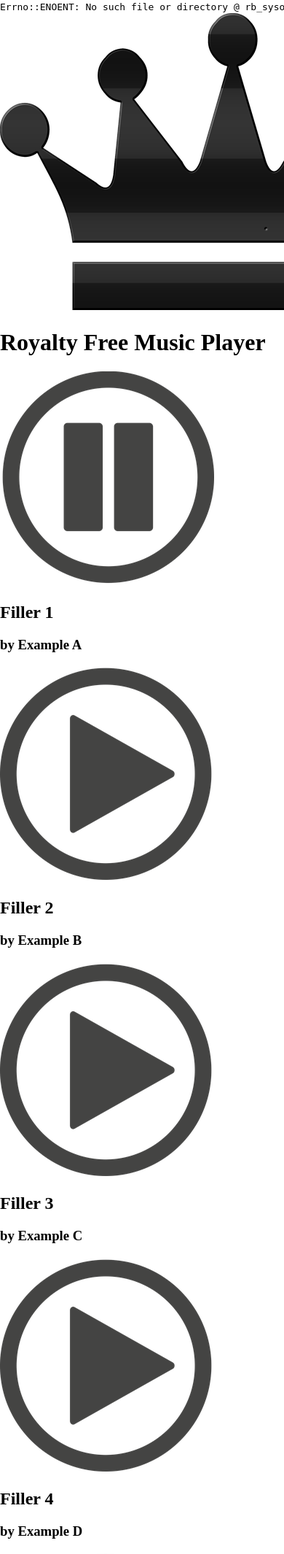
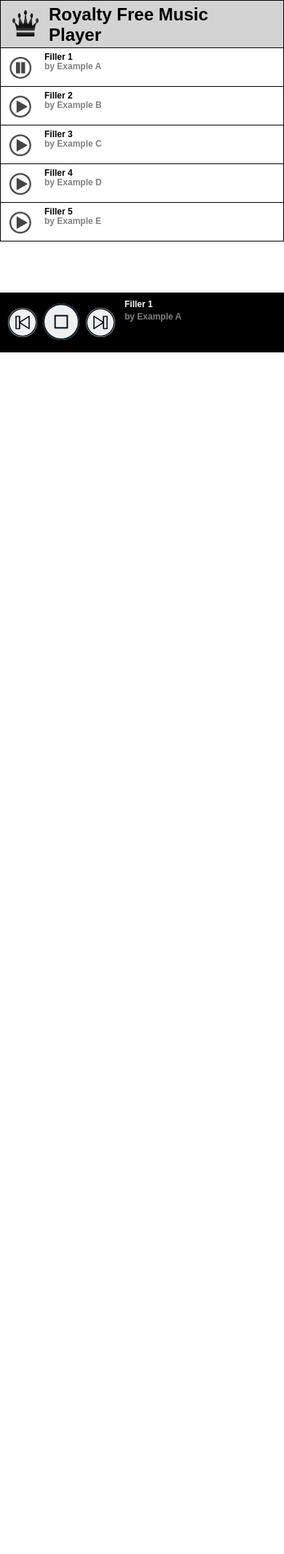
Before and after one commit to vikingeducation/assignment_royalty_free_music_player, a PHP site: page / in a window 390 px wide; the page is wider, and only the part inside the window is pictured. Shown: the top 2130 px of that part at 73% size. After the commit the page ends 483 px from the top of that part, so only its background shows below. Run offline with PHP 8.4, Linux system fonts and the light colour scheme.

Commit message:
re-adding sass cache as a new one has to be created apparently

```diff
--- a/assets/styles/style.css
+++ b/assets/styles/style.css
@@ -1,25 +1,157 @@
-/*
-Errno::ENOENT: No such file or directory @ rb_sysopen - assets/styles/input.scss
+* {
+  font-family: sans-serif; }
 
-Backtrace:
-/home/brennan/.rvm/gems/ruby-2.4.1/gems/sass-3.5.3/lib/sass/plugin/compiler.rb:454:in `read'
-/home/brennan/.rvm/gems/ruby-2.4.1/gems/sass-3.5.3/lib/sass/plugin/compiler.rb:454:in `update_stylesheet'
-/home/brennan/.rvm/gems/ruby-2.4.1/gems/sass-3.5.3/lib/sass/plugin/compiler.rb:215:in `block in update_stylesheets'
-/home/brennan/.rvm/gems/ruby-2.4.1/gems/sass-3.5.3/lib/sass/plugin/compiler.rb:209:in `each'
-/home/brennan/.rvm/gems/ruby-2.4.1/gems/sass-3.5.3/lib/sass/plugin/compiler.rb:209:in `update_stylesheets'
-/home/brennan/.rvm/gems/ruby-2.4.1/gems/sass-3.5.3/lib/sass/plugin/compiler.rb:294:in `watch'
-/home/brennan/.rvm/gems/ruby-2.4.1/gems/sass-3.5.3/lib/sass/plugin.rb:109:in `method_missing'
-/home/brennan/.rvm/gems/ruby-2.4.1/gems/sass-3.5.3/lib/sass/exec/sass_scss.rb:360:in `watch_or_update'
-/home/brennan/.rvm/gems/ruby-2.4.1/gems/sass-3.5.3/lib/sass/exec/sass_scss.rb:51:in `process_result'
-/home/brennan/.rvm/gems/ruby-2.4.1/gems/sass-3.5.3/lib/sass/exec/base.rb:52:in `parse'
-/home/brennan/.rvm/gems/ruby-2.4.1/gems/sass-3.5.3/lib/sass/exec/base.rb:19:in `parse!'
-/home/brennan/.rvm/gems/ruby-2.4.1/gems/sass-3.5.3/bin/sass:13:in `<top (required)>'
-/home/brennan/.rvm/gems/ruby-2.4.1/bin/sass:22:in `load'
-/home/brennan/.rvm/gems/ruby-2.4.1/bin/sass:22:in `<main>'
-/home/brennan/.rvm/gems/ruby-2.4.1/bin/ruby_executable_hooks:15:in `eval'
-/home/brennan/.rvm/gems/ruby-2.4.1/bin/ruby_executable_hooks:15:in `<main>'
-*/
-body:before {
-  white-space: pre;
-  font-family: monospace;
-  content: "Errno::ENOENT: No such file or directory @ rb_sysopen - assets/styles/input.scss"; }
+body {
+  align-items: center;
+  display: flex;
+  flex-direction: column;
+  height: 100%;
+  width: 100%;
+  position: absolute; }
+
+.title {
+  background-color: lightgrey;
+  width: calc(100% - 2px);
+  border: 1px solid black;
+  height: 64px; }
+
+.crown {
+  height: 36px;
+  width: 36px;
+  margin-top: 13px;
+  margin-left: 16px; }
+
+h1 {
+  font-size: 32px;
+  font-weight: bold;
+  margin-left: 66px;
+  margin-top: -37.5px; }
+
+@media screen and (max-width: 575px) {
+  h1 {
+    font-size: 24px;
+    width: 240px;
+    margin-top: -48px; } }
+.song {
+  width: calc(100% - 2px);
+  height: 52px;
+  min-height: 52px;
+  border-bottom: 1px solid black;
+  border-left: 1px solid black;
+  border-right: 1px solid black; }
+
+.song-button {
+  height: 30px;
+  width: 30px;
+  margin-top: 11.5px;
+  margin-left: 12px; }
+
+h2 {
+  font-size: 16px;
+  font-weight: bold;
+  margin-top: -37px;
+  margin-left: 60px; }
+
+h3 {
+  color: grey;
+  font-size: 12px;
+  margin-top: -11px;
+  margin-left: 60px; }
+
+@media screen and (max-width: 575px) {
+  h2 {
+    font-size: 12px;
+    margin-top: -40px;
+    max-width: 350px; }
+
+  h3 {
+    max-width: 350px; } }
+.status {
+  width: calc(100% - 2px);
+  border: 1px solid black;
+  margin-top: 18%;
+  background-color: black;
+  height: 80px; }
+
+.previous-button {
+  height: 40px;
+  width: 40px;
+  transform: scaleX(-1);
+  margin-bottom: 4px;
+  margin-left: 16px; }
+
+.main-button {
+  height: 50px;
+  width: 50px;
+  margin-top: 14px;
+  margin-left: 16px; }
+
+.after-button {
+  height: 40px;
+  width: 40px;
+  margin-bottom: 4px;
+  margin-left: 16px; }
+
+h4 {
+  color: white;
+  font-size: 20px;
+  margin-top: -51px;
+  margin-left: 210px; }
+
+h5 {
+  color: grey;
+  font-size: 16px;
+  margin-top: -23px;
+  margin-left: 210px; }
+
+@media screen and (max-width: 1279px) {
+  .previous-button {
+    margin-left: 10px; }
+
+  .main-button {
+    margin-left: 6px; }
+
+  .after-button {
+    margin-left: 6px; }
+
+  h4 {
+    margin-left: 176px; }
+
+  h5 {
+    margin-left: 176px; } }
+@media screen and (max-width: 959px) {
+  .main-button {
+    margin-left: 4px; }
+
+  .after-button {
+    margin-left: 4px; }
+
+  h4 {
+    font-size: 18px;
+    max-width: 500px;
+    margin-top: -62px;
+    margin-left: 170px; }
+
+  h5 {
+    max-width: 500px;
+    margin-left: 170px; } }
+@media screen and (max-width: 750px) {
+  * {
+    overflow: hidden; }
+
+  h4 {
+    font-size: 14px; }
+
+  h5 {
+    font-size: 14px;
+    margin-top: -16px; } }
+@media screen and (max-width: 479px) {
+  h4 {
+    font-size: 12px;
+    margin-top: -60px; }
+
+  h5 {
+    font-size: 12px;
+    margin-top: -12px; } }
+
+/*# sourceMappingURL=style.css.map */
```
Also changed, not shown: 1 other file.
